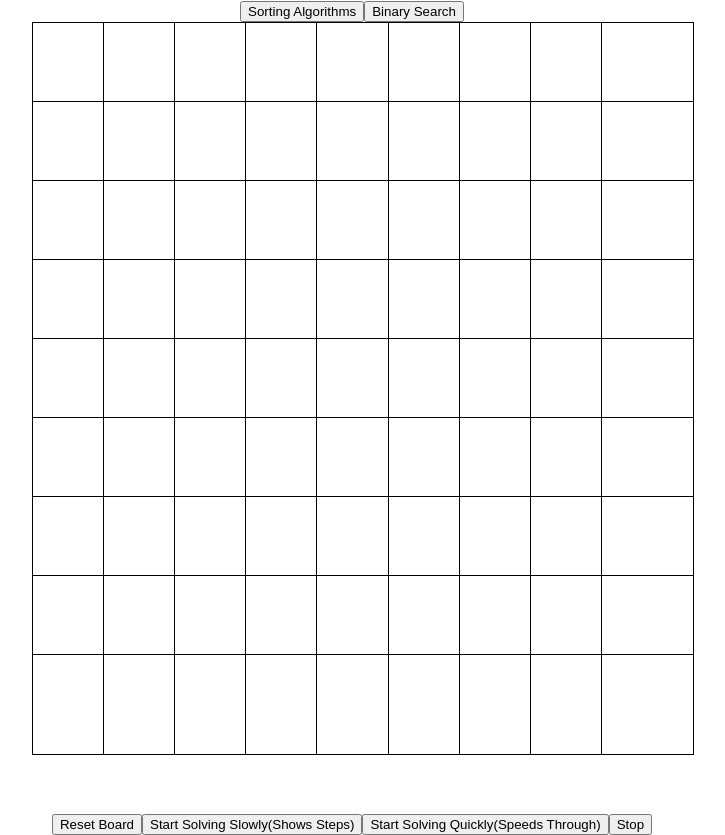
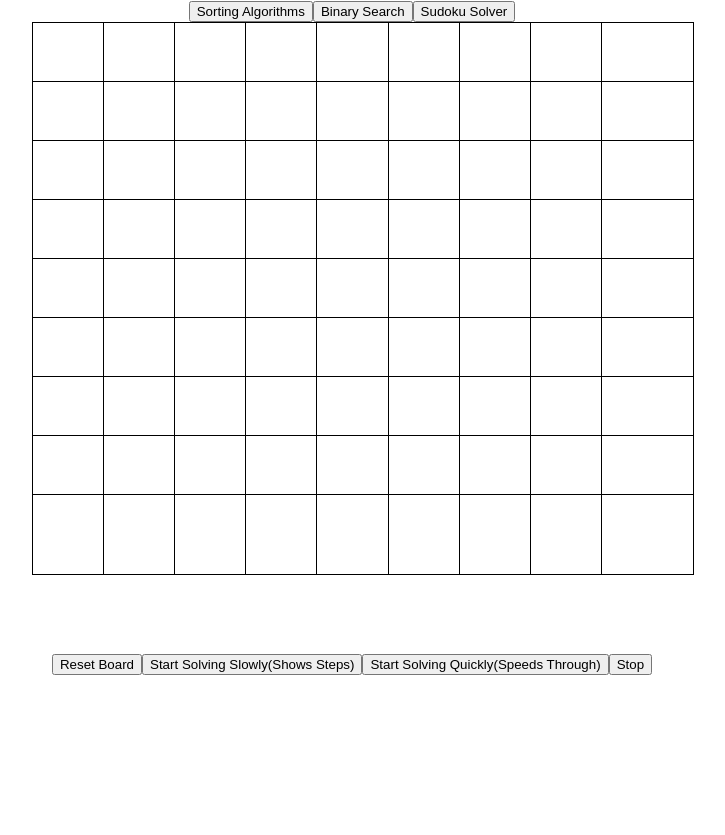
Before and after one commit to monishprojs/algorithmVisualizer, a React (Create React App) app: page /sudoku in a window 1280 px wide. Shown: the whole page, without its empty margins (288-1013 px from the left). After the commit the page ends 800 px from the top, so only its background shows below. Built offline with nearby package versions, Linux system fonts and the light colour scheme.

Commit message:
added a reusable navigation component

```diff
--- a/src/SortingVisualizer/SortingVisualizer.jsx
+++ b/src/SortingVisualizer/SortingVisualizer.jsx
@@ -5,21 +5,10 @@ import getMergeSortAnimations from '../sortingAlgorithms/mergeSort.js';
 import getQuickSortAnimations from '../sortingAlgorithms/quickSort.js';
 import getHeapSortAnimations from '../sortingAlgorithms/heapSort.js';
 import getBubbleSortAnimations from '../sortingAlgorithms/bubbleSort';
-import { useNavigate } from "react-router-dom";
+import NavBar from '../navBar/navBar';
 import Slider from '../slider';
 
 function SortingVisualizer(){
-
-    const navigate = useNavigate();
-
-    function goSearch() {
-        navigate("/searching");
-    }
-
-    function goSudoku(){
-        navigate("/sudoku");
-    }
-
     const[nums,setNums] = useState([]);
     const [sliderValue, setSliderValue] = useState(100);
 
@@ -140,8 +129,7 @@ function SortingVisualizer(){
 
         return (
             <div className='container'>
-                <button onClick={goSearch}>Binary Search</button>
-                <button onClick={goSudoku}>Sudoku Solver</button>
+                <NavBar></NavBar>
                 <div>
                     <Slider
                         min={10}
--- /dev/null
+++ b/src/navBar/navBar.jsx
@@ -0,0 +1,26 @@
+import React from 'react';
+import { useNavigate } from "react-router-dom";
+
+function NavBar(){
+
+    const navigate = useNavigate();
+    function goSearch() {
+        navigate("/searching");
+    }
+    function goSort() {
+        navigate("/sorting");
+    }
+    function goSudoku(){
+        navigate("/sudoku");
+    }
+
+    return (
+        <div>
+            <button onClick={goSort}>Sorting Algorithms</button>
+            <button onClick={goSearch}>Binary Search</button>
+            <button onClick={goSudoku}>Sudoku Solver</button>
+        </div>
+    )
+}
+
+export default NavBar;
--- a/src/searchingVisualizer/searchingVisualizer.jsx
+++ b/src/searchingVisualizer/searchingVisualizer.jsx
@@ -1,20 +1,10 @@
 import React from 'react';
 import './searchingVisualizer.css';
 import { useEffect, useState } from 'react';
-import getMergeSortAnimations from '../sortingAlgorithms/mergeSort';
-import { useNavigate } from "react-router-dom";
+import getQuickSortAnimations from '../sortingAlgorithms/quickSort';
+import NavBar from '../navBar/navBar';
 
 function SearchingVisualizer(){
-    const navigate = useNavigate();
-
-    function goSort() {
-        navigate("/sorting");
-    }
-
-    function goSudoku(){
-        navigate("/sudoku");
-    }
-
     const [Sorted,setSorted] = useState([]);
     const [res,setRes] = useState("");
     const [left,setLeft] = useState("");
@@ -27,7 +17,8 @@ function SearchingVisualizer(){
         for (let i = 0; i < 15; i++) {
             tmp.push(Math.floor(Math.random() * 50))
         }
-        getMergeSortAnimations(tmp);
+        //sort the array
+        getQuickSortAnimations(tmp);
         setSorted(tmp);
     }
 
@@ -93,8 +84,7 @@ function SearchingVisualizer(){
 
     return (
         <div className='container'>
-            <button onClick={goSort}>Sorting Algorithms</button>
-            <button onClick={goSudoku}>Sudoku Solver</button>
+            <NavBar></NavBar>
             <p>Result:</p>
             <p id='res'>{res}</p>
             <p>Left Index: {left},  Mid Index: {mid}, Right Index: {right}</p>
--- a/src/sudokuVisualizer/sudokuVisualizer.css
+++ b/src/sudokuVisualizer/sudokuVisualizer.css
@@ -2,7 +2,8 @@
   display: grid;
   grid-template-columns: repeat(1, 1fr);
   grid-gap: 0px;
-  width: 50vw; /* Set the width to roughly 2/3 of the viewport width */
+  width: 50vw;
+  height: auto;
   margin: 0 auto; /* Center the grid container horizontally */
 }
 
@@ -14,16 +15,19 @@
   flex: 1;
   border: 1px solid black;
   padding: 10px;
+  align-items: center;
   text-align: center;
-  width: 100%; /* Fill the available width within the grid cell */
-  height: 100%; /* Fill the available height within the grid cell */
+  width: 100%;
+  height: 100%;
   visibility: visible;
 }
 
 .grid-cell{
   flex: 1;
   border: 1px solid black;
-  padding: 10px;
+  align-items: center;
   text-align: center;
   visibility: hidden;
+  width: 100%;
+  height: 100%;
 }
--- a/src/sudokuVisualizer/sudokuVisualizer.jsx
+++ b/src/sudokuVisualizer/sudokuVisualizer.jsx
@@ -1,17 +1,9 @@
 import React from 'react';
 import './sudokuVisualizer.css';
 import { useEffect, useState, useRef } from 'react';
-import { useNavigate } from "react-router-dom";
+import NavBar from '../navBar/navBar';
 
 function SudokuVisualizer(){
-
-    const navigate = useNavigate();
-    function goSearch() {
-        navigate("/searching");
-    }
-    function goSort() {
-        navigate("/sorting");
-    }
 
     //stopFlag used to stop async calls of solve method if user quits
     const[stopFlag,setStopFlag] = useState(false);
@@ -281,8 +273,7 @@ function SudokuVisualizer(){
 
     return(
         <div>
-            <button onClick={goSort}>Sorting Algorithms</button>
-            <button onClick={goSearch}>Binary Search</button>
+            <NavBar></NavBar>
         <div className='grid-container'>
             {board.map((row, rowIndex) => (
                 <div key={rowIndex} className="grid-row">
@@ -301,6 +292,7 @@ function SudokuVisualizer(){
         <br />
         <br />
         <br />
+        <br />
         <button onClick={resetBoard}>Reset Board</button>
             <button onClick={() => trySolve(100)}>Start Solving Slowly(Shows Steps)</button>
             <button onClick={() => trySolve(1)}>Start Solving Quickly(Speeds Through)</button>
```
